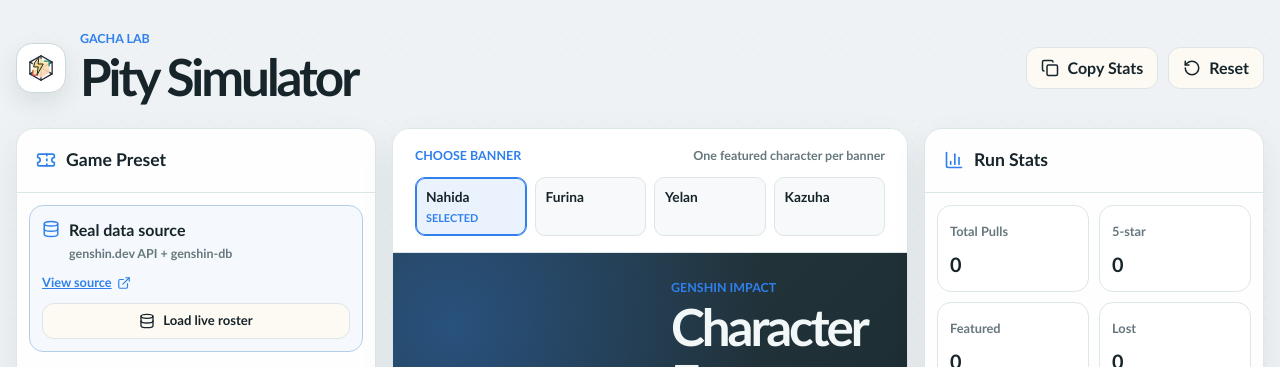
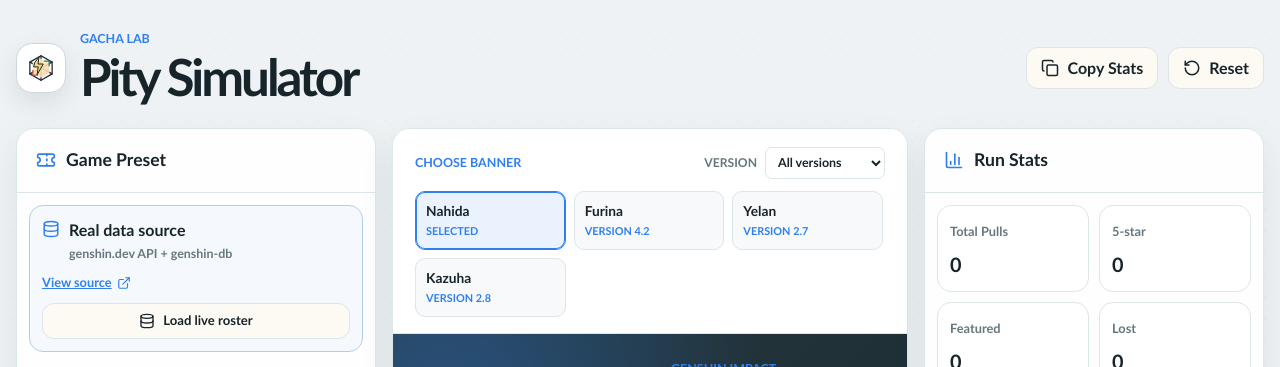
Before and after one commit to Jonathaneldokusuma/Pity-Simulator, a React (Vite) app: page / in a window 1280 px wide. Shown: the top 367 px of the page. Built offline with nearby package versions, Linux system fonts and the light colour scheme.

Commit message:
Add full 5-star roster and version picker

```diff
--- a/src/App.css
+++ b/src/App.css
@@ -1035,10 +1035,33 @@
   font-weight: 750;
 }
 
+.banner-picker-heading label {
+  display: inline-flex;
+  align-items: center;
+  gap: 8px;
+  color: var(--muted);
+  font-size: 0.76rem;
+  font-weight: 850;
+  text-transform: uppercase;
+}
+
+.banner-picker-heading select {
+  min-height: 32px;
+  width: auto;
+  min-width: 120px;
+  padding: 4px 8px;
+  color: var(--ink);
+  font-size: 0.78rem;
+  text-transform: none;
+}
+
 .banner-choice-grid {
+  max-height: 236px;
+  overflow: auto;
   display: grid;
-  grid-template-columns: repeat(4, minmax(0, 1fr));
+  grid-template-columns: repeat(auto-fill, minmax(132px, 1fr));
   gap: 8px;
+  padding-right: 2px;
 }
 
 .banner-choice {
--- a/src/App.tsx
+++ b/src/App.tsx
@@ -49,6 +49,16 @@
   name: string
   featuredName: string
   imageUrl: string
+  version: string
+}
+
+type GenshinDbCharacter = {
+  name?: string
+  rarity?: number | string
+  version?: string
+  images?: {
+    hoyowiki_icon?: string
+  }
 }
 
 const defaultCharacterAsset = 'https://raw.githubusercontent.com/dromzeh/genshin-splash-art/main/kazuha.png'
@@ -215,19 +225,19 @@
 
 const bannerChoices: Record<string, BannerChoice[]> = {
   'genshin-character': [
-    { id: 'nahida', name: 'Nahida', featuredName: 'Nahida', imageUrl: 'https://raw.githubusercontent.com/dromzeh/genshin-splash-art/main/nahida.png' },
-    { id: 'furina', name: 'Furina', featuredName: 'Furina', imageUrl: 'https://raw.githubusercontent.com/dromzeh/genshin-splash-art/main/furina.png' },
-    { id: 'yelan', name: 'Yelan', featuredName: 'Yelan', imageUrl: 'https://raw.githubusercontent.com/dromzeh/genshin-splash-art/main/yelan.png' },
-    { id: 'kazuha', name: 'Kazuha', featuredName: 'Kazuha', imageUrl: defaultCharacterAsset },
+    { id: 'nahida', name: 'Nahida', featuredName: 'Nahida', version: '3.2', imageUrl: 'https://raw.githubusercontent.com/dromzeh/genshin-splash-art/main/nahida.png' },
+    { id: 'furina', name: 'Furina', featuredName: 'Furina', version: '4.2', imageUrl: 'https://raw.githubusercontent.com/dromzeh/genshin-splash-art/main/furina.png' },
+    { id: 'yelan', name: 'Yelan', featuredName: 'Yelan', version: '2.7', imageUrl: 'https://raw.githubusercontent.com/dromzeh/genshin-splash-art/main/yelan.png' },
+    { id: 'kazuha', name: 'Kazuha', featuredName: 'Kazuha', version: '2.8', imageUrl: defaultCharacterAsset },
   ],
   'star-rail-character': ['Acheron', 'Kafka', 'Firefly', 'Jingliu'].map((name) => ({
-    id: name.toLowerCase().replaceAll(' ', '-'), name, featuredName: name, imageUrl: defaultCharacterAsset,
+    id: name.toLowerCase().replaceAll(' ', '-'), name, featuredName: name, version: 'All versions', imageUrl: defaultCharacterAsset,
   })),
   'zenless-signal': ['Ellen', 'Zhu Yuan', 'Jane Doe', 'Yanagi'].map((name) => ({
-    id: name.toLowerCase().replaceAll(' ', '-'), name, featuredName: name, imageUrl: defaultCharacterAsset,
+    id: name.toLowerCase().replaceAll(' ', '-'), name, featuredName: name, version: 'All versions', imageUrl: defaultCharacterAsset,
   })),
   'wuwa-convene': ['Jiyan', 'Changli', 'Zhezhi', 'Camellya'].map((name) => ({
-    id: name.toLowerCase(), name, featuredName: name, imageUrl: defaultCharacterAsset,
+    id: name.toLowerCase(), name, featuredName: name, version: 'All versions', imageUrl: defaultCharacterAsset,
   })),
 }
 
@@ -324,13 +334,6 @@
   return pool[Math.floor(Math.random() * pool.length)]
 }
 
-function displaySourceName(name: string) {
-  return name
-    .split('-')
-    .map((part) => part.charAt(0).toUpperCase() + part.slice(1))
-    .join(' ')
-}
-
 function App() {
   const [selectedPresetId, setSelectedPresetId] = useState(presets[0].id)
   const [rules, setRules] = useState<BannerRules>(() => copyRules(presets[0]))
@@ -342,6 +345,8 @@
   const [history, setHistory] = useState<PullResult[]>([])
   const [copied, setCopied] = useState(false)
   const [selectedBannerId, setSelectedBannerId] = useState('nahida')
+  const [selectedBannerVersion, setSelectedBannerVersion] = useState('All versions')
+  const [liveGenshinBanners, setLiveGenshinBanners] = useState(bannerChoices['genshin-character'])
   const [sourceState, setSourceState] = useState<'idle' | 'loading' | 'loaded' | 'error'>('idle')
   const [sourceMessage, setSourceMessage] = useState('')
 
@@ -368,6 +373,13 @@
   const activeBannerFace = useMemo(() => pickBannerFace(activeRules), [activeRules])
   const activeFeaturedPool = activeRules.featuredPool.length > 0 ? activeRules.featuredPool : [activeRules.featuredName]
   const activeOffBannerPool = activeRules.offBannerPool.length > 0 ? activeRules.offBannerPool : [activeRules.offBannerName]
+  const activeBannerChoices = activeRules.id === 'genshin-character'
+    ? liveGenshinBanners
+    : bannerChoices[activeRules.id] ?? []
+  const bannerVersions = ['All versions', ...new Set(activeBannerChoices.map((choice) => choice.version))]
+  const visibleBannerChoices = selectedBannerVersion === 'All versions'
+    ? activeBannerChoices
+    : activeBannerChoices.filter((choice) => choice.version === selectedBannerVersion)
 
   function resetSession() {
     setPity5(0)
@@ -385,6 +397,7 @@
     setSourceState('idle')
     setSourceMessage('')
     setSelectedBannerId(bannerChoices[preset.id]?.[0]?.id ?? '')
+    setSelectedBannerVersion('All versions')
   }
 
   function selectCustomPreset() {
@@ -418,37 +431,41 @@
     setSourceMessage('Loading the current Genshin character catalog...')
 
     try {
-      const sourceUrls = [
-        'https://genshin.jmp.blue/characters',
-        'https://api.genshin.dev/characters',
-      ]
-      let payload: unknown
+      const response = await fetch(
+        'https://genshin-db-api.vercel.app/api/v5/characters?query=names&matchCategories=true&verboseCategories=true&resultLanguage=English',
+      )
+      if (!response.ok) throw new Error('Source request failed')
+      const payload: unknown = await response.json()
+      const records = Array.isArray(payload)
+        ? payload.filter((item): item is GenshinDbCharacter => typeof item === 'object' && item !== null)
+        : []
+      const fiveStarBanners = records
+        .filter((item) => String(item.rarity) === '5' && typeof item.name === 'string')
+        .map((item) => {
+          const name = item.name as string
+          return {
+            id: name.toLowerCase().replaceAll(' ', '-'),
+            name,
+            featuredName: name,
+            version: item.version || 'Catalog',
+            imageUrl: item.images?.hoyowiki_icon || defaultCharacterAsset,
+          }
+        })
 
-      for (const sourceUrl of sourceUrls) {
-        try {
-          const response = await fetch(sourceUrl)
-          if (!response.ok) continue
-          payload = await response.json()
-          break
-        } catch {
-          // Try the next public mirror.
-        }
-      }
-
-      const names = Array.isArray(payload)
-        ? payload
-            .filter((item): item is string => typeof item === 'string')
-            .map(displaySourceName)
-        : []
-
-      if (names.length === 0) throw new Error('No characters returned')
+      if (fiveStarBanners.length === 0) throw new Error('No 5-star characters returned')
 
       setRules((current) => ({
         ...current,
-        fourStarPool: names,
+        banner: `${fiveStarBanners[0].name} Banner`,
+        featuredName: fiveStarBanners[0].featuredName,
+        featuredPool: [fiveStarBanners[0].featuredName],
+        imageUrl: fiveStarBanners[0].imageUrl,
+        fourStarPool: fiveStarBanners.map((choice) => choice.name),
       }))
+      setLiveGenshinBanners(fiveStarBanners)
+      setSelectedBannerId(fiveStarBanners[0].id)
       setSourceState('loaded')
-      setSourceMessage(`Loaded ${names.length} characters from genshin.dev. Your selected banner stayed separate.`)
+      setSourceMessage(`Loaded ${fiveStarBanners.length} 5-star characters from genshin-db. Choose one banner.`)
     } catch {
       setSourceState('error')
       setSourceMessage('Could not reach the API. The built-in preset is still available.')
@@ -676,14 +693,19 @@
         </section>
 
         <section className="panel summon-panel" aria-labelledby="summon-heading">
-          {(bannerChoices[activeRules.id] ?? []).length > 0 && (
+          {activeBannerChoices.length > 0 && (
             <div className="banner-picker" aria-label="Choose a banner">
               <div className="banner-picker-heading">
                 <span className="eyebrow">Choose banner</span>
-                <small>One featured character per banner</small>
+                <label>
+                  <span>Version</span>
+                  <select value={selectedBannerVersion} onChange={(event) => setSelectedBannerVersion(event.target.value)}>
+                    {bannerVersions.map((version) => <option key={version}>{version}</option>)}
+                  </select>
+                </label>
               </div>
               <div className="banner-choice-grid">
-                {(bannerChoices[activeRules.id] ?? []).map((choice) => (
+                {visibleBannerChoices.map((choice) => (
                   <button
                     className={`banner-choice ${selectedBannerId === choice.id ? 'active' : ''}`}
                     key={choice.id}
@@ -691,7 +713,7 @@
                     onClick={() => selectBanner(choice)}
                   >
                     <span>{choice.name}</span>
-                    {selectedBannerId === choice.id && <small>Selected</small>}
+                    <small>{selectedBannerId === choice.id ? 'Selected' : `Version ${choice.version}`}</small>
                   </button>
                 ))}
               </div>
```
